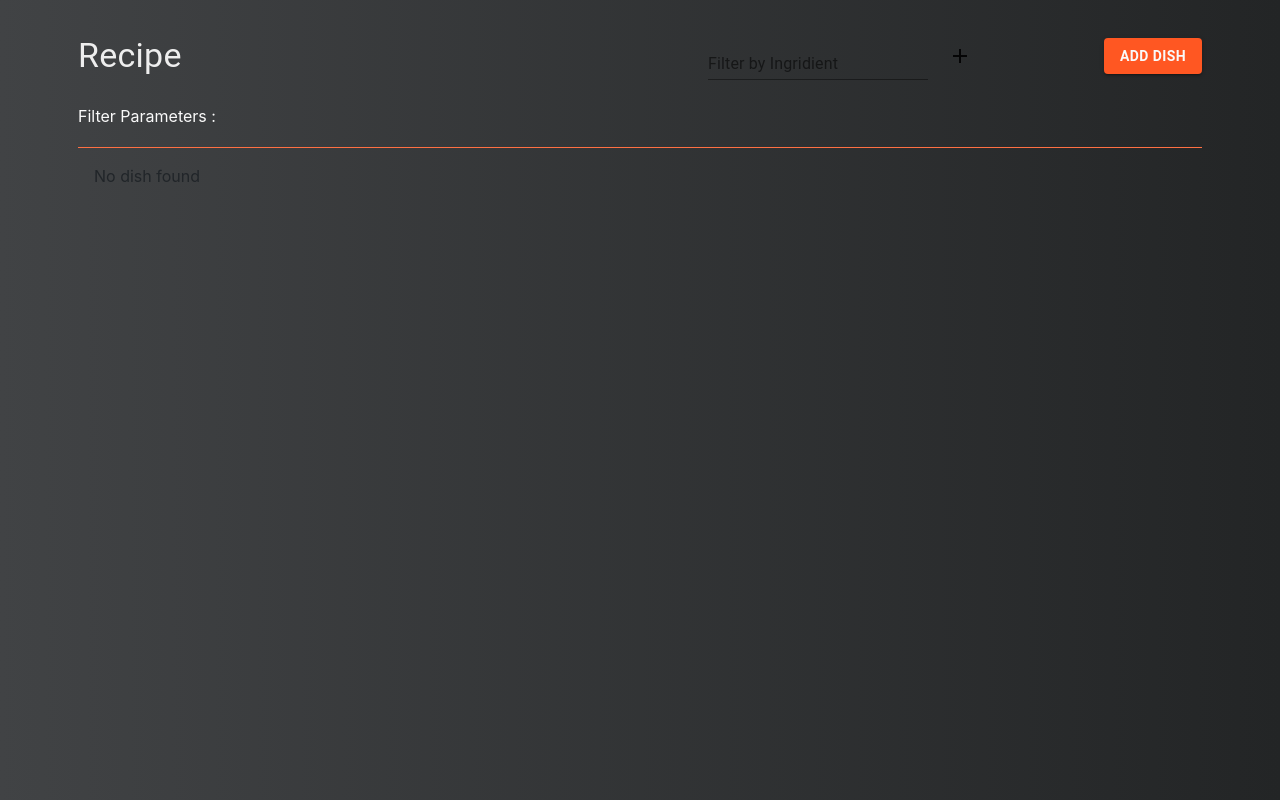
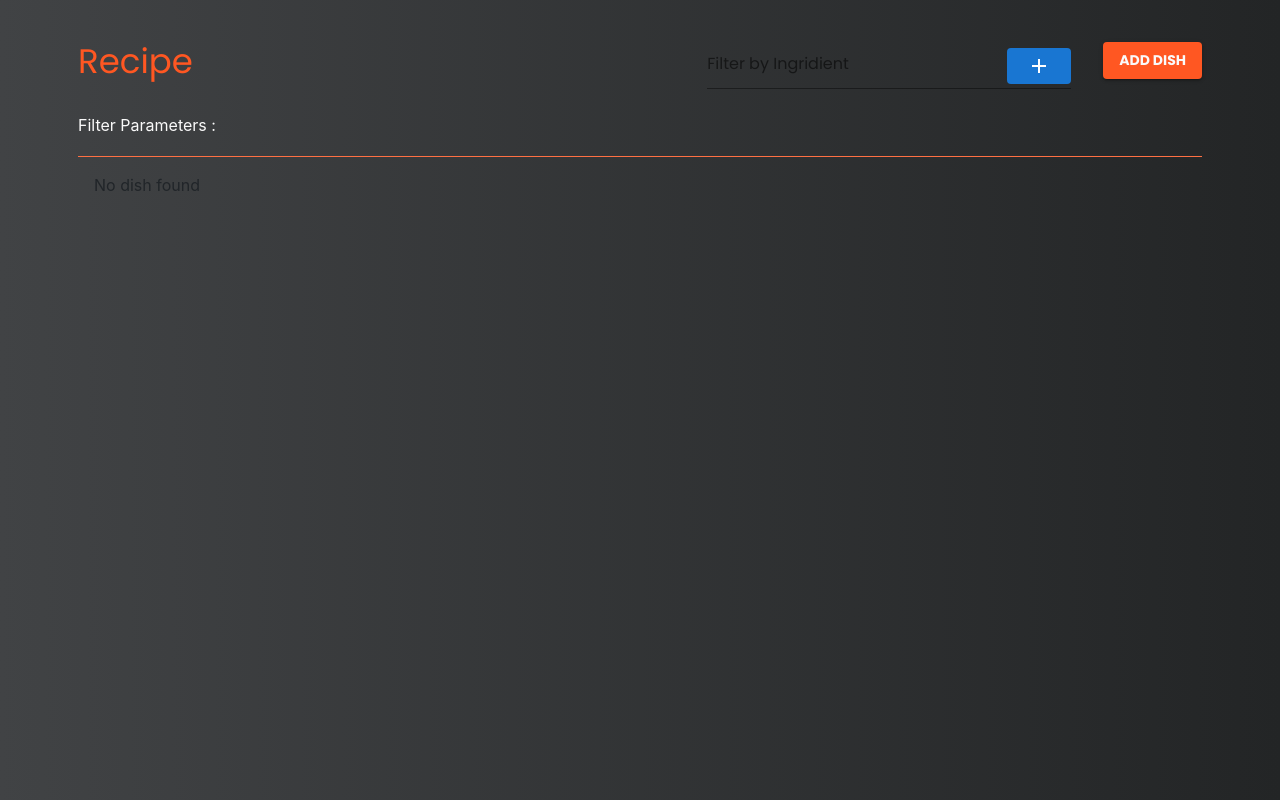
Before and after one commit to Rasil07/React_Assignment, a React (Create React App) app: page / in a window 1280 px wide. Built offline with nearby package versions, Linux system fonts and the light colour scheme.

Commit message:
UI tweaks

```diff
--- a/package.json
+++ b/package.json
@@ -14,6 +14,7 @@
     "bootstrap": "^4.6.0",
     "react": "^17.0.1",
     "react-dom": "^17.0.1",
+    "react-perfect-scrollbar": "^1.5.8",
     "react-quill": "^1.3.5",
     "react-redux": "^7.2.2",
     "react-scripts": "4.0.1",
--- a/public/index.html
+++ b/public/index.html
@@ -9,7 +9,10 @@
       name="description"
       content="Web site created using create-react-app"
     />
+
     <link rel="apple-touch-icon" href="%PUBLIC_URL%/logo192.png" />
+    <link rel="preconnect" href="https://fonts.gstatic.com">
+<link href="https://fonts.googleapis.com/css2?family=Poppins:ital,wght@0,100;0,200;0,300;0,400;0,500;0,600;0,700;0,800;1,100;1,200;1,300;1,400;1,500;1,600;1,700&display=swap" rel="stylesheet">
     <!--
       manifest.json provides metadata used when your web app is installed on a
       user's mobile device or desktop. See https://developers.google.com/web/fundamentals/web-app-manifest/
@@ -24,7 +27,7 @@
       work correctly both with client-side routing and a non-root public URL.
       Learn how to configure a non-root public URL by running `npm run build`.
     -->
-    <title>React App</title>
+    <title>Recipe Book</title>
   </head>
   <body>
     <noscript>You need to enable JavaScript to run this app.</noscript>
--- a/src/modules/App.js
+++ b/src/modules/App.js
@@ -2,7 +2,11 @@ import React from "react";
 
 import Dishes from "./dishes/container";
 import { Container } from "reactstrap";
-import { makeStyles } from "@material-ui/core/styles";
+import {
+  makeStyles,
+  MuiThemeProvider,
+  createMuiTheme,
+} from "@material-ui/core/styles";
 
 const useStyles = makeStyles((theme) => ({
   wrapper: {
@@ -22,15 +26,22 @@ const useStyles = makeStyles((theme) => ({
     padding: "2rem .5rem .5rem .5rem",
   },
 }));
+const THEME = createMuiTheme({
+  typography: {
+    fontFamily: "'Poppins', sans-serif",
+  },
+});
 
 function App() {
   const classes = useStyles();
   return (
-    <div className={classes.wrapper}>
-      <Container className={classes.containerWrap}>
-        <Dishes />
-      </Container>
-    </div>
+    <MuiThemeProvider theme={THEME}>
+      <div className={classes.wrapper}>
+        <Container className={classes.containerWrap}>
+          <Dishes />
+        </Container>
+      </div>
+    </MuiThemeProvider>
   );
 }
 
--- a/src/modules/dishes/card/DishCard.js
+++ b/src/modules/dishes/card/DishCard.js
@@ -1,5 +1,5 @@
 import React from "react";
-import { useSelector, useDispatch } from "react-redux";
+import { useDispatch } from "react-redux";
 import { makeStyles } from "@material-ui/core/styles";
 import { red } from "@material-ui/core/colors";
 import RemoveRedEyeOutlinedIcon from "@material-ui/icons/RemoveRedEyeOutlined";
@@ -10,8 +10,10 @@ import {
   CardHeader,
   CardMedia,
   Typography,
-  InputLabel,
+  CardActions,
 } from "@material-ui/core";
+import "react-perfect-scrollbar/dist/css/styles.css";
+import PerfectScrollbar from "react-perfect-scrollbar";
 
 import Avatar from "@material-ui/core/Avatar";
 import IconButton from "@material-ui/core/IconButton";
@@ -22,20 +24,22 @@ import FastfoodSharpIcon from "@material-ui/icons/FastfoodSharp";
 const useStyles = makeStyles((theme) => ({
   typography: {
     width: "100%",
+    position: "relative",
     display: "flex",
+    height: "2.5rem",
+    // overflow: "hidden",
   },
   cardContent: {
     width: "100%",
     display: "flex",
     flexDirection: "column",
-    justifyContent: "space-evenly",
-    alignItems: "center",
   },
   showButton: {
     width: "fit-content",
     fontSize: ".5rem",
     marginRight: "auto",
     marginLeft: "auto",
+
     opacity: "0.6",
   },
   dishCard: {
@@ -47,6 +51,11 @@ const useStyles = makeStyles((theme) => ({
   },
   avatar: {
     backgroundColor: red[500],
+  },
+  ingridientLabel: {
+    color: "rgba(0,0,0,0.7)",
+    float: "left",
+    width: "fit-content",
   },
 }));
 function DishCard({ props }) {
@@ -71,8 +80,9 @@ function DishCard({ props }) {
           props && props.item && props.item.image ? props.item.image : NoImg
         }
       />
+      <PerfectScrollbar>
         <CardContent className={classes.cardContent}>
-        <InputLabel>Ingridient :</InputLabel>
+          <p className={classes.ingridientLabel}>Ingridient</p>
           <Typography
             variant="body2"
             color="textSecondary"
@@ -88,6 +98,10 @@ function DishCard({ props }) {
                 )
               : "No Ingridients"}
           </Typography>
+        </CardContent>
+      </PerfectScrollbar>
+
+      <CardActions>
         <IconButton
           aria-label="show"
           className={classes.showButton}
@@ -95,7 +109,7 @@ function DishCard({ props }) {
         >
           <RemoveRedEyeOutlinedIcon />
         </IconButton>
-      </CardContent>
+      </CardActions>
     </Card>
   );
 }
--- a/src/modules/dishes/details/DishDetails.js
+++ b/src/modules/dishes/details/DishDetails.js
@@ -1,6 +1,8 @@
-import React, { useEffect } from "react";
+import React from "react";
 import ReactQuill from "react-quill";
 import "react-quill/dist/quill.snow.css";
+import "react-perfect-scrollbar/dist/css/styles.css";
+import PerfectScrollbar from "react-perfect-scrollbar";
 import {
   Grid,
   InputLabel,
@@ -20,6 +22,11 @@ const useStyles = makeStyles((theme) => ({
     width: "250px",
     height: "210px",
     paddingTop: "56.25%", // 16:9
+  },
+  tableContent: {
+    width: "100%",
+    height: "300px",
+    position: "relative",
   },
 }));
 
@@ -44,11 +51,11 @@ function DishDetails({ props }) {
             />
           </Card>
         </Grid>
-        <Grid item xs={7}>
+        <Grid item xs={8}>
           <div
             style={{
               display: "grid",
-              gridTemplateColumns: "repeat(2, minmax(0, 1fr))",
+              gridTemplateColumns: "1fr 2fr",
               gridColumnGap: "10px",
               alignItems: "left",
               marginLeft: "1rem",
@@ -60,7 +67,8 @@ function DishDetails({ props }) {
                 ? props.details.name
                 : ""}
             </div>
-            <div className="form-group">
+            <PerfectScrollbar>
+              <div className={classes.tableContent}>
                 <InputLabel>Ingridients :</InputLabel>
                 <Table>
                   <TableHead>
@@ -83,6 +91,7 @@ function DishDetails({ props }) {
                   </TableBody>
                 </Table>
               </div>
+            </PerfectScrollbar>
           </div>
         </Grid>
       </Grid>
--- a/src/modules/dishes/list/List.js
+++ b/src/modules/dishes/list/List.js
@@ -16,14 +16,25 @@ import ReactQuill from "react-quill";
 import "react-quill/dist/quill.snow.css";
 import * as ACTIONTYPES from "../../../redux/types/dish.actions.types";
 import DishCard from "../card";
-import { grey, deepOrange } from "@material-ui/core/colors";
+import { grey, deepOrange, blue } from "@material-ui/core/colors";
 import DeleteForeverSharpIcon from "@material-ui/icons/DeleteForeverSharp";
 import CustomModal from "../../global/CustomModal";
 
 const useStyles = makeStyles((theme) => ({
   logo: {
-    color: grey[200],
+    color: deepOrange[500],
+    fontFamily: "'Poppins', sans-serif",
   },
+  addFilterBtn: {
+    backgroundColor: blue[700],
+    color: "white",
+    border: "none",
+    "&:hover": {
+      backgroundColor: blue[800],
+    },
+    marginBottom: "5px",
+  },
+
   filterLabel: {
     color: grey[50],
     display: "inline-block",
@@ -198,8 +209,6 @@ function List() {
     return;
   };
 
-  function removeFilter(item) {}
-
   useEffect(() => {
     fetchAllDishes(filterArray);
   }, [filterArray]);
@@ -233,11 +242,16 @@ function List() {
               variant="standard"
               InputProps={{
                 className: classes.filterInput,
+                endAdornment: (
+                  <Button
+                    onClick={() => addFilter()}
+                    className={classes.addFilterBtn}
+                  >
+                    <AddIcon />
+                  </Button>
+                ),
               }}
             />
-            <Button onClick={() => addFilter()}>
-              <AddIcon />
-            </Button>
           </div>
         </Grid>
         <Grid item>
--- a/src/modules/global/CustomModal.js
+++ b/src/modules/global/CustomModal.js
@@ -1,16 +1,39 @@
 import React from "react";
 import {
   Form,
-  Button,
   Modal,
   ModalHeader,
   ModalBody,
   ModalFooter,
   FormGroup,
 } from "reactstrap";
+import { makeStyles } from "@material-ui/core/styles";
+import { Button } from "@material-ui/core";
 import PropTypes from "prop-types";
+import { red, blue } from "@material-ui/core/colors";
 
+const useStyles = makeStyles((theme) => ({
+  header: {
+    fontSize: "1.3rem",
+    fontWeight: "light",
+  },
+  cancelButton: {
+    backgroundColor: red[600],
+    color: "white",
+    "&:hover": {
+      backgroundColor: red[500],
+    },
+  },
+  submitButton: {
+    backgroundColor: blue[600],
+    color: "white",
+    "&:hover": {
+      backgroundColor: blue[500],
+    },
+  },
+}));
 export default function CustomModal(props) {
+  const classes = useStyles();
   const handleClose = () => {
     props.handleCancel();
     props.setOpen(false);
@@ -20,26 +43,32 @@ export default function CustomModal(props) {
     <>
       <Modal isOpen={props.open} size={props.size ? props.size : ""}>
         <Form id="form" onSubmit={props.handleSubmit}>
-          <ModalHeader tag="p">{props.title || "Modal Title"}</ModalHeader>
+          <ModalHeader className={classes.header}>
+            {props.title || "Modal Title"}
+          </ModalHeader>
           <ModalBody>
             {props.children || "No child elements supplied."}
           </ModalBody>
           <ModalFooter>
             <FormGroup>
               {props.handleCancel ? (
-                <Button onClick={handleClose} className="mr-2">
+                <Button className={classes.cancelButton} onClick={handleClose}>
                   Close
                 </Button>
               ) : (
                 <Button
-                  color="secondary"
+                  cclassName={classes.cancelButton}
                   onClick={() => props.setOpen(!props.open)}
                 >
                   Close
                 </Button>
               )}
               {props.handleSubmit ? (
-                <Button color="primary" type="submit" style={{ marginLeft: 5 }}>
+                <Button
+                  className={classes.submitButton}
+                  type="submit"
+                  style={{ marginLeft: 5 }}
+                >
                   Submit
                 </Button>
               ) : (
```
Also changed, not shown: 2 other files (tests, documents, lock files or other folders). Lines whose indentation alone changed are shown as unchanged.
